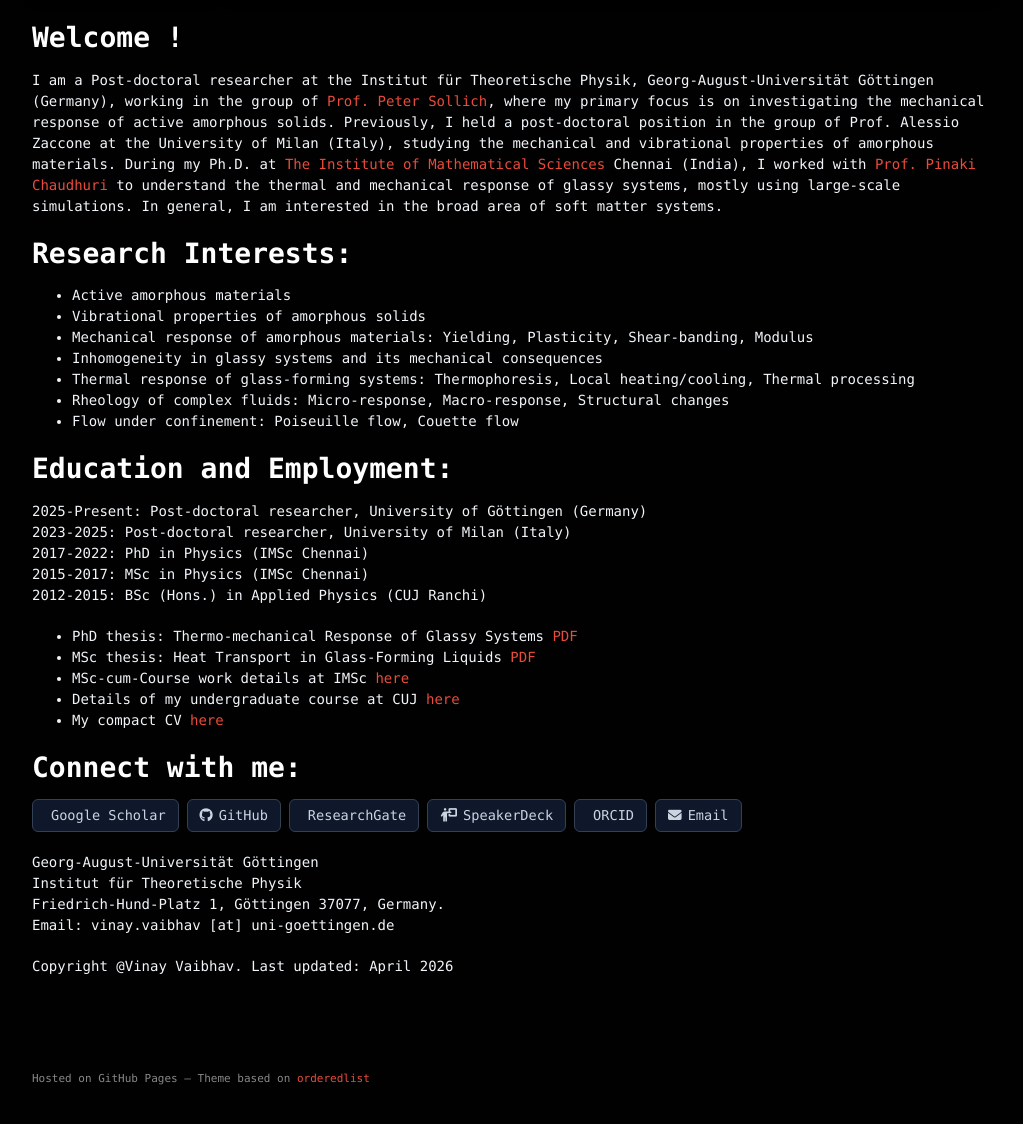
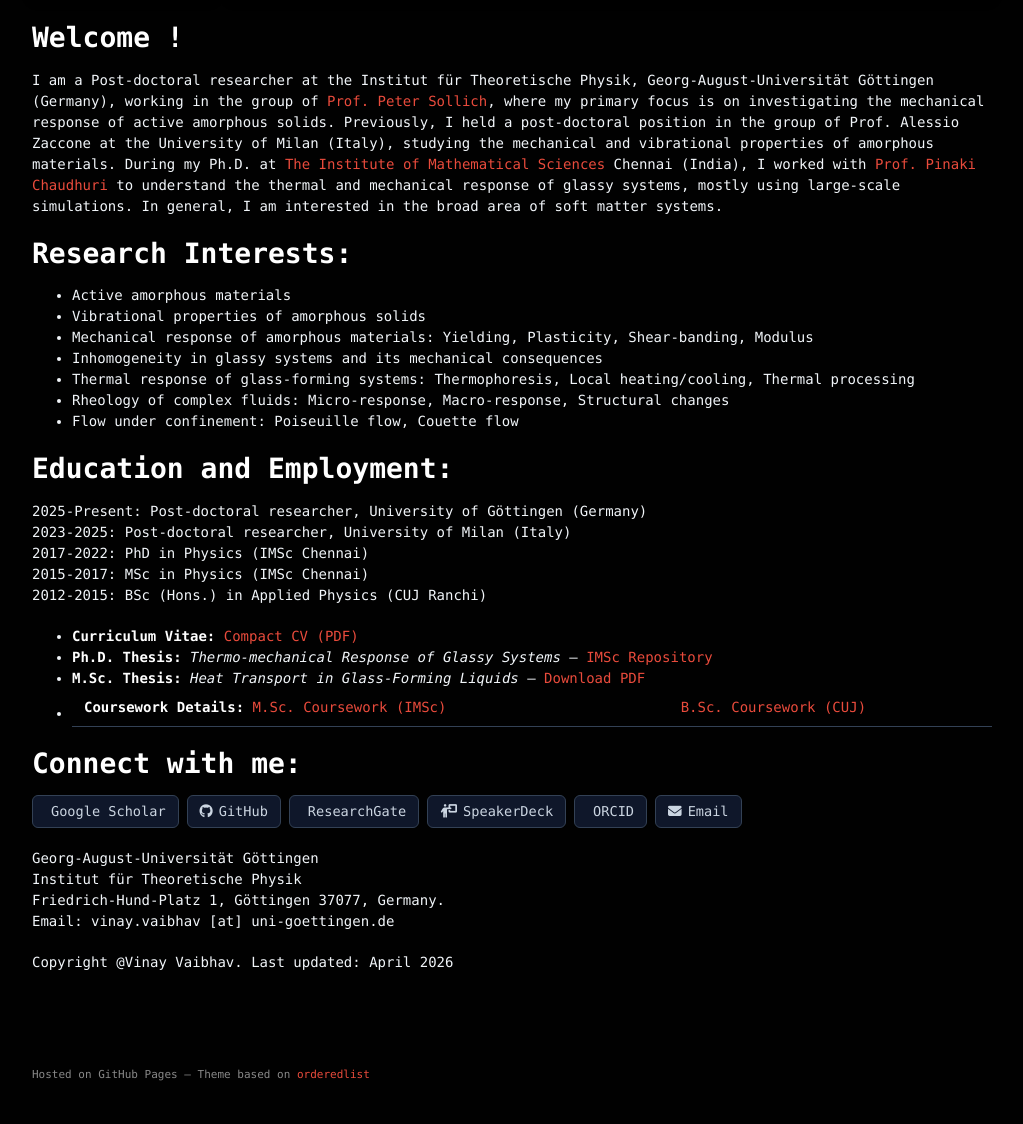
Before and after one commit to vinayphys/vinayphys.github.io, a Jekyll site: the page built from index.md, in a window 1280 px wide, cut to the strip 480-1648 px from the top of the page. Shown: the top 1124 px of the strip, without its empty margins (128-1151 px from the left). Built offline with Jekyll 4.4.1, drawn with Linux system fonts in a browser that asks for light colours; our own code applies the rules of GitHub Pages for plain Markdown files; a style sheet for code colours, icons or effects is not loaded.

Commit message:
Update index.md

```diff
--- a/index.md
+++ b/index.md
@@ -23,11 +23,10 @@
 2015-2017:	  MSc in Physics (IMSc Chennai)
 2012-2015:	  BSc (Hons.) in Applied Physics (CUJ Ranchi)
 
-* PhD thesis: Thermo-mechanical Response of Glassy Systems <a href="https://www.imsc.res.in/xmlui/handle/123456789/606">PDF</a>
-* MSc thesis: Heat Transport in Glass-Forming Liquids <a href="https://github.com/vinayphys/vinayphys.github.io/blob/master/files/masterThesis_vinayVaibhav.pdf">PDF</a>
-* MSc-cum-Course work details at IMSc <a href="https://github.com/vinayphys/vinayphys.github.io/blob/master/files/imsc_courseDetails.pdf">here</a>
-* Details of my undergraduate course at CUJ <a href="https://github.com/vinayphys/vinayphys.github.io/blob/master/files/cuj_CourseDetails.pdf">here</a>
-* My compact CV <a href="https://github.com/vinayphys/vinayphys.github.io/blob/master/files/one-page_cv.pdf">here</a>
+* **Curriculum Vitae:** [Compact CV (PDF)]({{ '/files/one-page_cv.pdf' | relative_url }})
+* **Ph.D. Thesis:** *Thermo-mechanical Response of Glassy Systems* — [IMSc Repository](https://www.imsc.res.in/xmlui/handle/123456789/606)
+* **M.Sc. Thesis:** *Heat Transport in Glass-Forming Liquids* — [Download PDF]({{ '/files/masterThesis_vinayVaibhav.pdf' | relative_url }})
+* **Coursework Details:** [M.Sc. Coursework (IMSc)]({{ '/files/imsc_courseDetails.pdf' | relative_url }}) | [B.Sc. Coursework (CUJ)]({{ '/files/cuj_CourseDetails.pdf' | relative_url }})
 
 # Connect with me:
 
```
